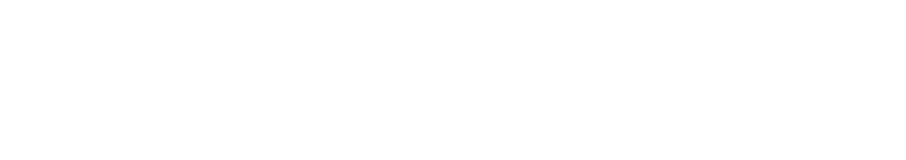
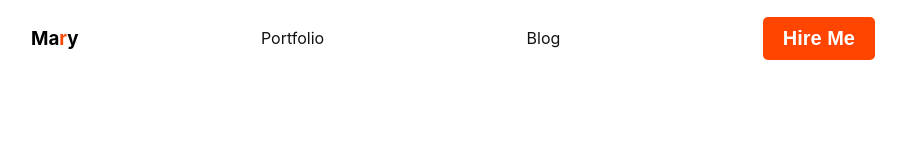
Before and after one commit to Arafinshariath/webdeveloper-portfolio, a plain HTML site: page index.html in a window 1280 px wide. Shown: the whole page, without its empty margins (177-1083 px from the left). Drawn offline with Linux system fonts and the light colour scheme.

Commit message:
header styles

```diff
--- a/index.html
+++ b/index.html
@@ -3,9 +3,34 @@
  <head>
     <meta charset="UTF-8">
     <meta name="viewport" content="width=, initial-scale=1.0">
-    <title>Document</title>
+    <title>developer portfolio</title>
+
+
+
+    <link rel="stylesheet" href="styles/portfolio.css">
+    <link rel="preconnect" href="https://fonts.googleapis.com">
+<link rel="preconnect" href="https://fonts.gstatic.com" crossorigin>
+
+<link href="https://fonts.googleapis.com/css2?family=Open+Sans:wght@700&display=swap" rel="stylesheet">
  </head>
  <body>
+    <header>
+        <nav>
+             <h3 class="nav title">Ma<span class="colour">r</span>y</h3>
+
+             <li><a href="">Portfolio</a></li>
+             <li><a href="">Blog</a></li>
+             <li><button class="bt-primary">Hire Me</button></li>
+        </nav>
+         <div class="banner"></div>
+
+    </header>
+    <main>
+
+    </main>
+    <footer>
+
+    </footer>
 
  </body>
  </html>
--- /dev/null
+++ b/styles/portfolio.css
@@ -0,0 +1,43 @@
+/* common shared styles */
+body{
+ font-family: 'Lucida Sans', 'Lucida Sans Regular', 'Lucida Grande', 'Lucida Sans Unicode', Geneva, Verdana, sans-serif;
+  font-family: open system-ui, -apple-system, BlinkMacSystemFont, 'Segoe UI', Roboto, Oxygen, Ubuntu, Cantarell, 'Open Sans', 'Helvetica Neue', sans-serif;
+}
+.colour{
+    color: orangered;
+}
+.bt-primary {
+    border-radius: 5px;
+    background: orangered;
+    border: 0;
+    color: white;
+    font-size: 20px;
+    font-weight: 700;
+    padding: 10px 20px;
+
+}
+
+/* nav related styles */
+nav {
+    display: flex;
+    justify-content: space-between;
+    align-items: center;
+    margin: 0px 200px;
+}
+.nav title{
+
+ font-size: 5opx;
+   font-weight: 800;
+}
+nav>ul{
+    display: flex;
+    align-items: center;
+}
+nav li{
+    list-style: none;
+      margin-right: 20px;
+}
+nav a{
+    text-decoration: none;
+    color: #131111;
+}
```
